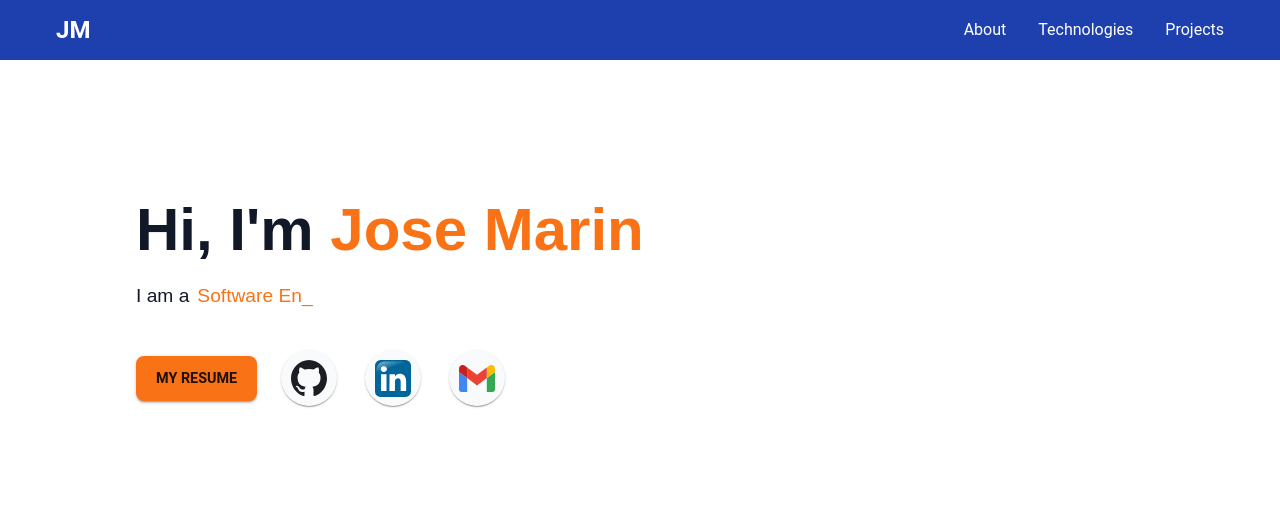
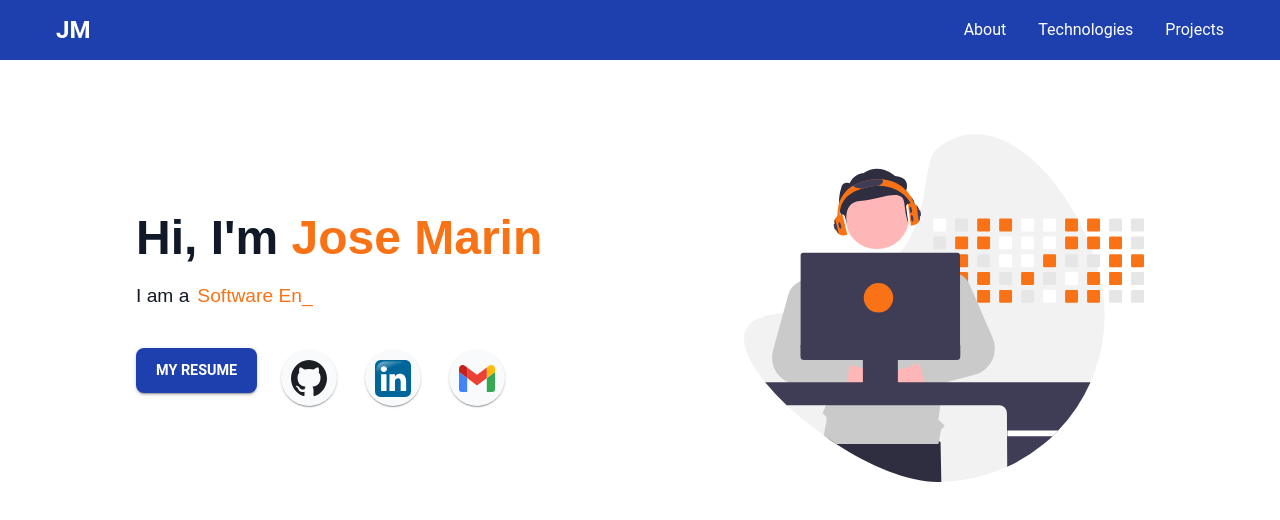
Before and after one commit to josemarin4/jm-portfolio, a React (Vite) app: page / in a window 1280 px wide. Shown: the top 520 px of the page. Built offline with nearby package versions, Linux system fonts and the light colour scheme.

Commit message:
add the dev icon to the hero section

```diff
--- a/src/components/Hero.tsx
+++ b/src/components/Hero.tsx
@@ -3,23 +3,31 @@ import { FC } from "react";
 import Typewriter from "typewriter-effect";
 import SocialIcons from "./SocialIcons";
 import { Button } from "@mui/material";
+import DevIcon from "../assets/icons/devIcon.svg";
+
 const Hero: FC = () => {
   return (
+    <>
       <Box
         sx={{
           display: "flex",
-        flexDirection: "column",
-        justifyContent: "center",
-        minHeight: "60vh",
+          flexDirection: { xs: "column", md: "row" },
+          justifyContent: "space-between",
+          alignItems: "center",
+          minHeight: "70vh",
           px: 2,
+          gap: { xs: 4, md: 8 },
+          mt: { xs: 12, md: -4 },
         }}
       >
+        <Box sx={{ flex: 1, textAlign: { xs: "center", md: "left" } }}>
           <Typography
-        variant="h2"
+            variant="h3"
             sx={{
               fontWeight: "bold",
               fontFamily: "Poppins, sans-serif",
               color: "text.primary",
+              fontSize: { xs: "1.4rem", sm: "2.5rem", md: "3rem" },
             }}
           >
             Hi, I'm{" "}
@@ -31,10 +39,11 @@ const Hero: FC = () => {
           <Box
             sx={{
               display: "flex",
+              justifyContent: { xs: "center", md: "flex-start" },
               alignItems: "center",
               mt: 2,
               fontFamily: "Poppins, sans-serif",
-          fontSize: "1.2rem",
+              fontSize: { xs: "0.8rem", sm: "1.2rem" },
               color: "text.primary",
             }}
           >
@@ -44,8 +53,8 @@ const Hero: FC = () => {
                 loop: true,
                 cursor: "_",
                 autoStart: true,
+                cursorClassName: "typewriter-cursor",
                 wrapperClassName: "typewriter-text",
-            cursorClassName: "typewriter-cursor",
               }}
               onInit={(typewriter) => {
                 typewriter
@@ -55,6 +64,9 @@ const Hero: FC = () => {
                   .typeString(" Java Developer.")
                   .pauseFor(1500)
                   .deleteAll()
+                  .typeString(" Backend Developer.")
+                  .pauseFor(1500)
+                  .deleteAll()
                   .typeString(" Full Stack Developer.")
                   .pauseFor(1500)
                   .deleteAll()
@@ -62,12 +74,14 @@ const Hero: FC = () => {
               }}
             />
           </Box>
+
           <Box
             sx={{
               display: "flex",
-          alignItems: "center", // baseline = default, change this:
+              justifyContent: { xs: "center", md: "flex-start" },
+              alignItems: "center",
               gap: 3,
-          mt: 3,
+              mt: { xs: 9, md: 3 },
               flexWrap: "wrap",
             }}
           >
@@ -79,7 +93,7 @@ const Hero: FC = () => {
             >
               <Button
                 variant="contained"
-            color="secondary"
+                color="primary"
                 sx={{
                   fontWeight: "bold",
                   fontSize: "0.9rem",
@@ -87,20 +101,31 @@ const Hero: FC = () => {
                   paddingY: 1.2,
                   borderRadius: 2,
                   minWidth: 120,
-              transform: "translateY(8px)", // 🔥 tweak here
                   transition: "transform 0.2s ease-in-out",
                   "&:hover": {
-                transform: "scale(1.07) translateY(2px)", // match the hover as well
+                    transform: "scale(1.07)",
                   },
                 }}
               >
                 My Resume
               </Button>
             </a>
-
             <SocialIcons />
           </Box>
         </Box>
+        <Box
+          component="img"
+          src={DevIcon}
+          alt="Dev Icon"
+          sx={{
+            width: { xs: "80%", sm: "60%", md: 400 },
+            height: "auto",
+            maxWidth: "100%",
+            mt: { xs: 4, md: 0 },
+          }}
+        />
+      </Box>
+    </>
   );
 };
 
--- a/src/components/ParticleBackground.tsx
+++ b/src/components/ParticleBackground.tsx
@@ -69,7 +69,7 @@ const ParticleBackground: FC = () => {
                 top: "bounce",
                 bottom: "bounce",
                 left: "bounce",
-                right: "bounce", // 🔥 ensures full bounce effect in all directions
+                right: "bounce",
               },
             },
             opacity: {
```
Also changed, not shown: src/components/AboutSection.tsx (added). Lines whose indentation alone changed are shown as unchanged.
